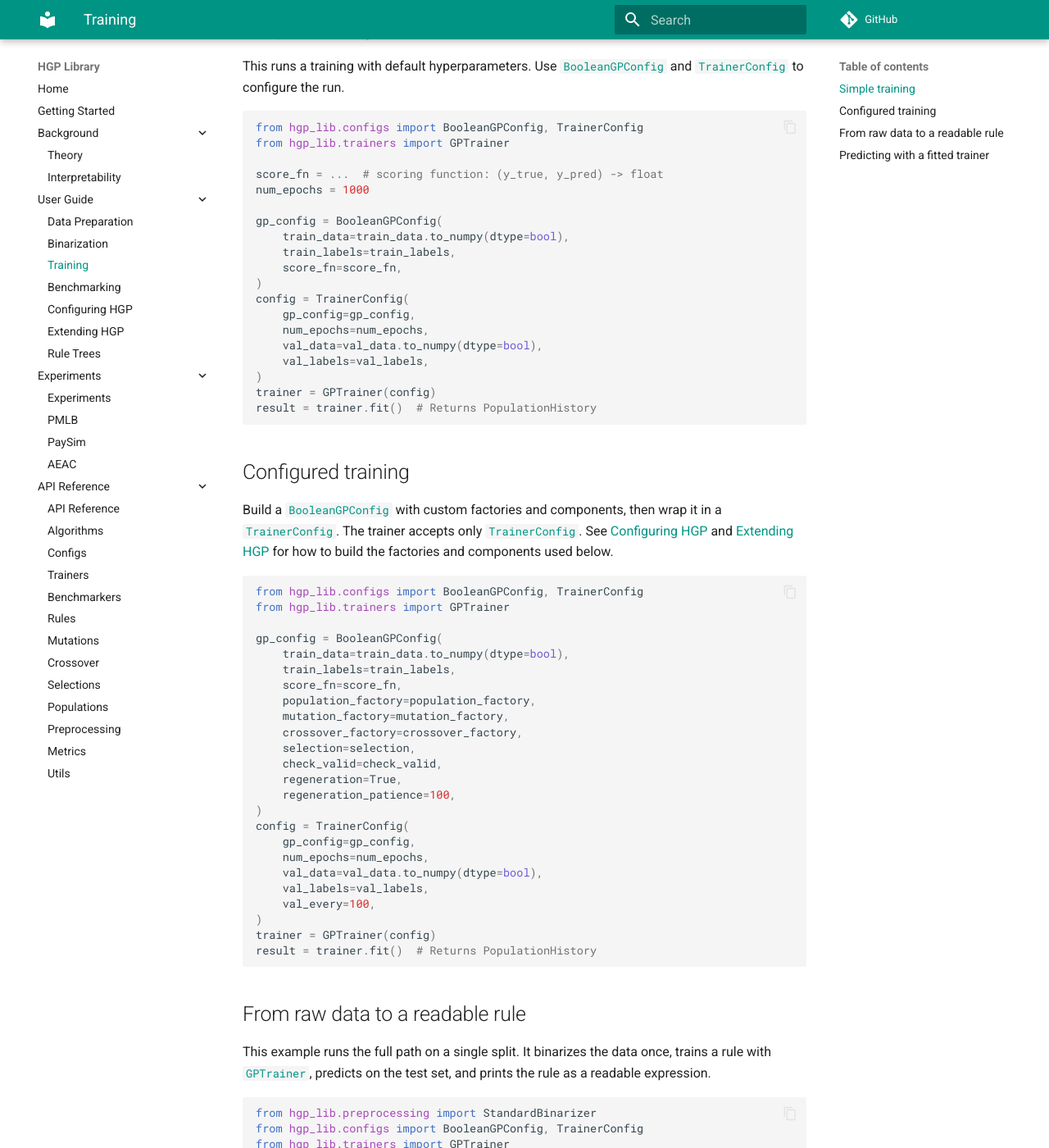
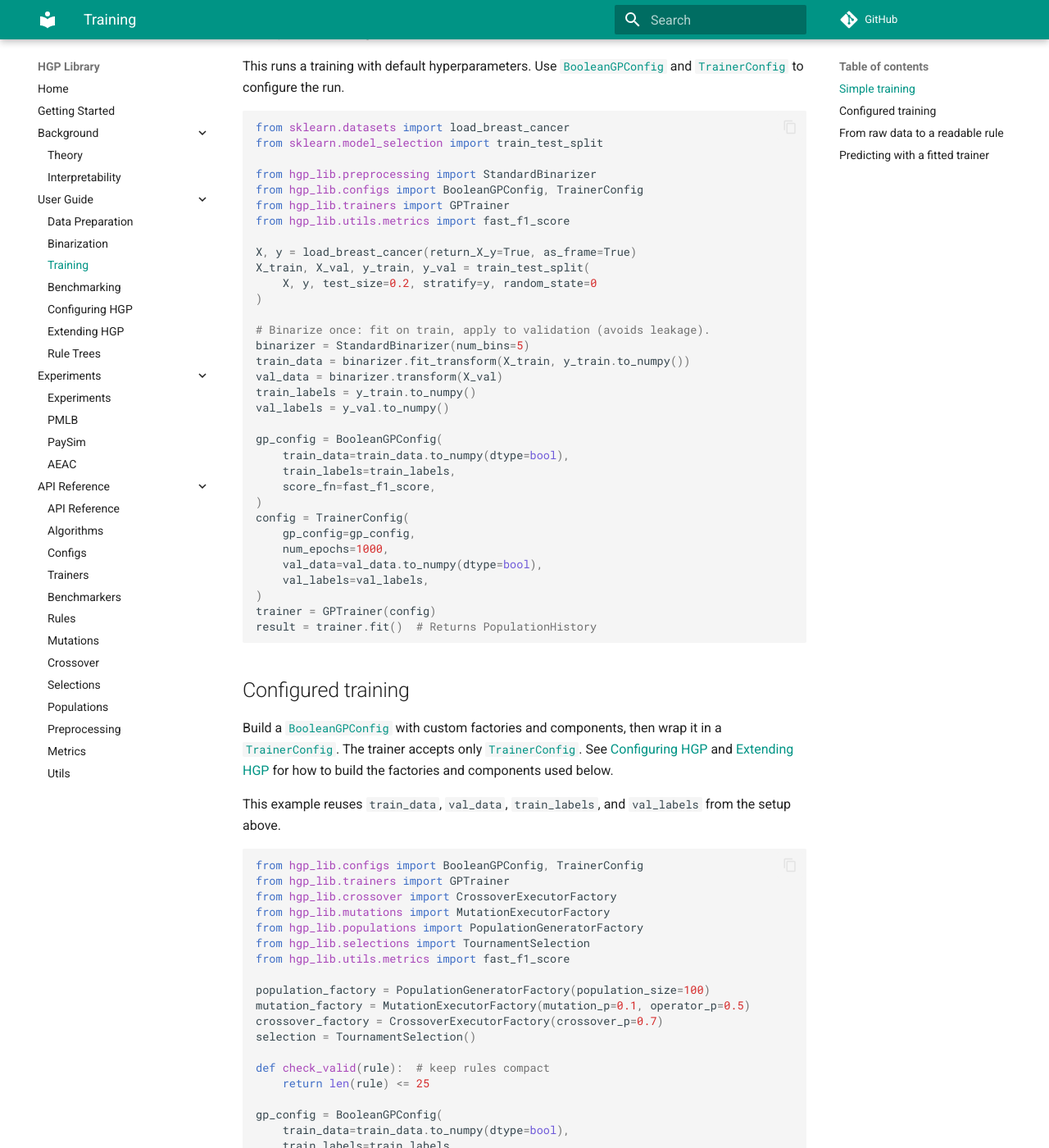
Before and after one commit to fii-optim-lab/hgp-lib, an MkDocs documentation site: the page built from docs/guide/training.md, in a window 1280 px wide and 1400 px high, scrolled down 372 px. Shown: the whole window at 82% size. Built offline with MkDocs 1.6.1 and Material for MkDocs 9.7.7, drawn with Linux system fonts in a browser that asks for light colours; comment, search, counter and statistics services are not loaded; some of the changed text lies outside the part shown.

Commit message:
Added BooleanRuleClassifier, updated documentation and references to use the simpler API

````diff
--- a/docs/guide/training.md
+++ b/docs/guide/training.md
@@ -14,20 +14,34 @@
 Use [`BooleanGPConfig`](../api/configs.md#hgp_lib.configs.boolean_gp_config.BooleanGPConfig) and [`TrainerConfig`](../api/configs.md#hgp_lib.configs.trainer_config.TrainerConfig) to configure the run.
 
 ```python
+from sklearn.datasets import load_breast_cancer
+from sklearn.model_selection import train_test_split
+
+from hgp_lib.preprocessing import StandardBinarizer
 from hgp_lib.configs import BooleanGPConfig, TrainerConfig
 from hgp_lib.trainers import GPTrainer
+from hgp_lib.utils.metrics import fast_f1_score
 
-score_fn = ...  # scoring function: (y_true, y_pred) -> float
-num_epochs = 1000
+X, y = load_breast_cancer(return_X_y=True, as_frame=True)
+X_train, X_val, y_train, y_val = train_test_split(
+    X, y, test_size=0.2, stratify=y, random_state=0
+)
+
+# Binarize once: fit on train, apply to validation (avoids leakage).
+binarizer = StandardBinarizer(num_bins=5)
+train_data = binarizer.fit_transform(X_train, y_train.to_numpy())
+val_data = binarizer.transform(X_val)
+train_labels = y_train.to_numpy()
+val_labels = y_val.to_numpy()
 
 gp_config = BooleanGPConfig(
     train_data=train_data.to_numpy(dtype=bool),
     train_labels=train_labels,
-    score_fn=score_fn,
+    score_fn=fast_f1_score,
 )
 config = TrainerConfig(
     gp_config=gp_config,
-    num_epochs=num_epochs,
+    num_epochs=1000,
     val_data=val_data.to_numpy(dtype=bool),
     val_labels=val_labels,
 )
@@ -41,14 +55,29 @@
 The trainer accepts only [`TrainerConfig`](../api/configs.md#hgp_lib.configs.trainer_config.TrainerConfig).
 See [Configuring HGP](configuring.md) and [Extending HGP](extending.md) for how to build the factories and components used below.
 
+This example reuses `train_data`, `val_data`, `train_labels`, and `val_labels` from the setup above.
+
 ```python
 from hgp_lib.configs import BooleanGPConfig, TrainerConfig
 from hgp_lib.trainers import GPTrainer
+from hgp_lib.crossover import CrossoverExecutorFactory
+from hgp_lib.mutations import MutationExecutorFactory
+from hgp_lib.populations import PopulationGeneratorFactory
+from hgp_lib.selections import TournamentSelection
+from hgp_lib.utils.metrics import fast_f1_score
+
+population_factory = PopulationGeneratorFactory(population_size=100)
+mutation_factory = MutationExecutorFactory(mutation_p=0.1, operator_p=0.5)
+crossover_factory = CrossoverExecutorFactory(crossover_p=0.7)
+selection = TournamentSelection()
+
+def check_valid(rule):  # keep rules compact
+    return len(rule) <= 25
 
 gp_config = BooleanGPConfig(
     train_data=train_data.to_numpy(dtype=bool),
     train_labels=train_labels,
-    score_fn=score_fn,
+    score_fn=fast_f1_score,
     population_factory=population_factory,
     mutation_factory=mutation_factory,
     crossover_factory=crossover_factory,
@@ -59,7 +88,7 @@
 )
 config = TrainerConfig(
     gp_config=gp_config,
-    num_epochs=num_epochs,
+    num_epochs=1000,
     val_data=val_data.to_numpy(dtype=bool),
     val_labels=val_labels,
     val_every=100,
@@ -74,19 +103,27 @@
 It binarizes the data once, trains a rule with [`GPTrainer`](../api/trainers.md#hgp_lib.trainers.gp_trainer.GPTrainer), predicts on the test set, and prints the rule as a readable expression.
 
 ```python
+from sklearn.datasets import load_breast_cancer
+from sklearn.model_selection import train_test_split
+
 from hgp_lib.preprocessing import StandardBinarizer
 from hgp_lib.configs import BooleanGPConfig, TrainerConfig
 from hgp_lib.trainers import GPTrainer
 from hgp_lib.utils.metrics import fast_f1_score
 
+X, y = load_breast_cancer(return_X_y=True, as_frame=True)
+X_train, X_test, y_train, y_test = train_test_split(
+    X, y, test_size=0.2, stratify=y, random_state=0
+)
+
 binarizer = StandardBinarizer(num_bins=5)
-train_bin = binarizer.fit_transform(train_data, train_labels)
-test_bin = binarizer.transform(test_data)
+train_bin = binarizer.fit_transform(X_train, y_train.to_numpy())
+test_bin = binarizer.transform(X_test)
 
 gp = BooleanGPConfig(
     score_fn=fast_f1_score,
     train_data=train_bin.to_numpy(),
-    train_labels=train_labels,
+    train_labels=y_train.to_numpy(),
 )
 history = GPTrainer(TrainerConfig(gp_config=gp, num_epochs=1000)).fit()
 
@@ -96,12 +133,14 @@
 ```
 
 `binarizer.get_feature_names_out()` returns the binarized column names in order, so the printed rule reads as plain logic (each literal index is replaced by its column name).
+To skip the manual binarization, [`BooleanRuleClassifier`](../api/trainers.md#hgp_lib.trainers.boolean_rule_classifier.BooleanRuleClassifier) does the same end-to-end path in a few lines (see [Getting Started](../getting-started.md)).
 
 ## Predicting with a fitted trainer
 
 After `fit`, the trainer exposes a scikit-learn style [`predict`](../api/trainers.md#hgp_lib.trainers.gp_trainer.GPTrainer.predict).
 It evaluates the best rule found during training, so a fitted [`GPTrainer`](../api/trainers.md#hgp_lib.trainers.gp_trainer.GPTrainer) can be used where an estimator is expected.
 The input must already be binarized (a boolean array) with the same feature layout as the training data.
+Continuing from the previous example (reusing `gp` and `test_bin`):
 
 ```python
 trainer = GPTrainer(TrainerConfig(gp_config=gp, num_epochs=1000))
````
Also changed, not shown: README.md (+25 -27 lines), docs/api/trainers.md (+2 -0 lines), docs/getting-started.md (+37 -9 lines), docs/guide/benchmarking.md (+6 -7 lines), docs/guide/data-preparation.md (+3 -1 lines), docs/index.md (+19 -14 lines), 5 other files.
